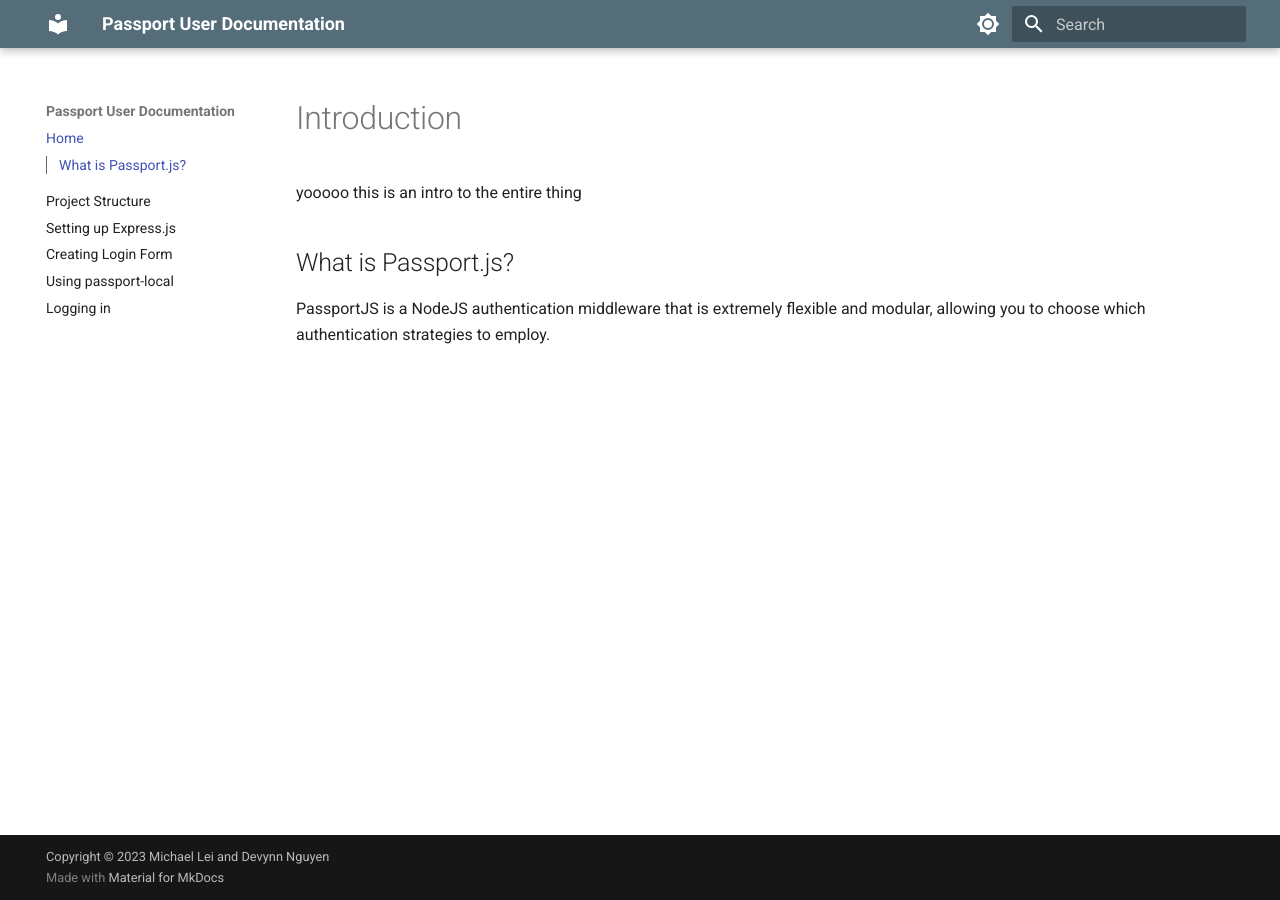
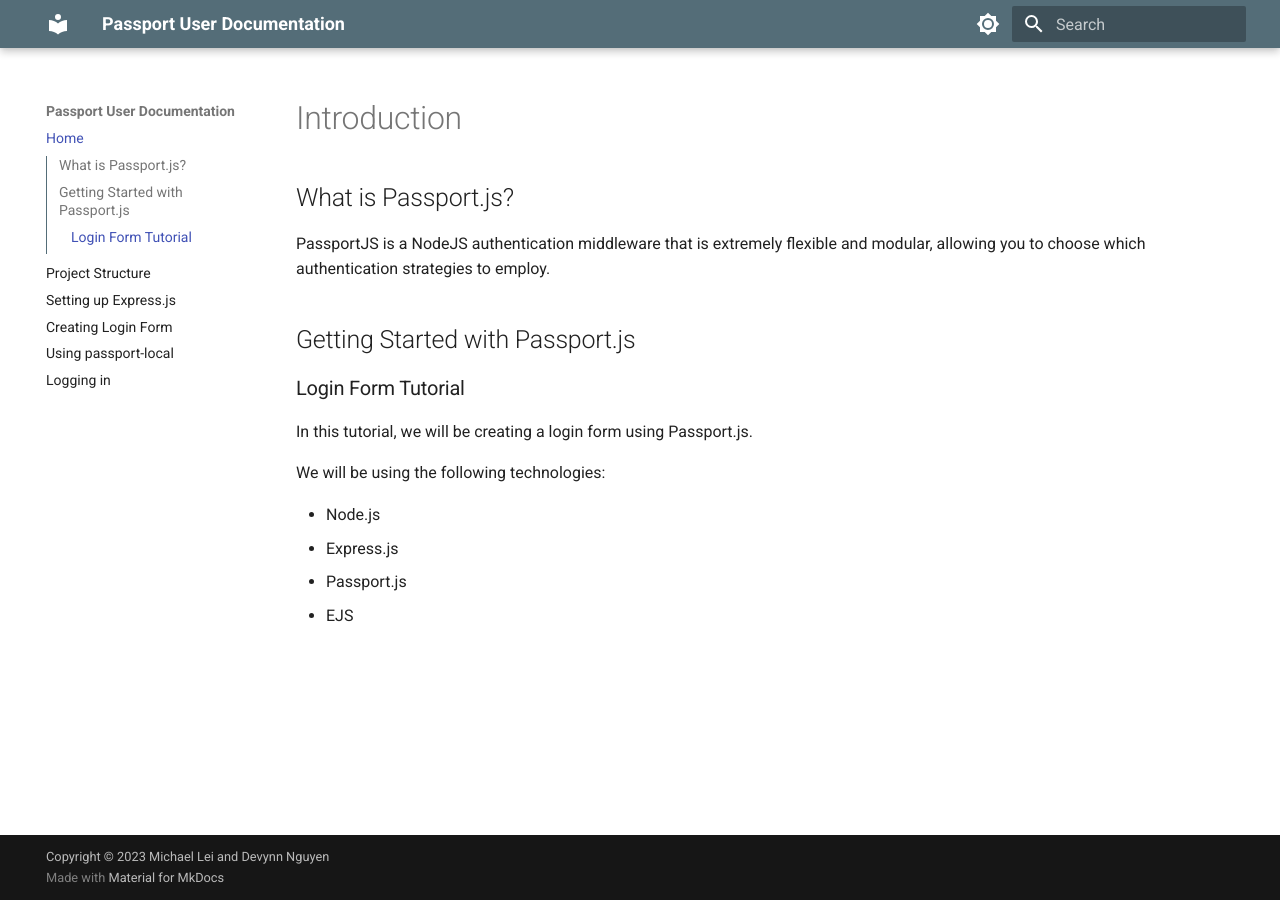
Before and after one commit to michaeleii/comm-documentation, an MkDocs documentation site: the page built from docs/index.md, in a window 1280 px wide. Built offline with MkDocs 1.6.1 and Material for MkDocs 9.7.7, drawn with Linux system fonts in a browser that asks for light colours.

Commit message:
Add content to the homepage

```diff
--- a/docs/index.md
+++ b/docs/index.md
@@ -1,7 +1,18 @@
 # Introduction
-
-yooooo this is an intro to the entire thing
 
 ## What is Passport.js?
 
 PassportJS is a NodeJS authentication middleware that is extremely flexible and modular, allowing you to choose which authentication strategies to employ.
+
+## Getting Started with Passport.js
+
+### Login Form Tutorial
+
+In this tutorial, we will be creating a login form using Passport.js.
+
+We will be using the following technologies:
+
+- Node.js
+- Express.js
+- Passport.js
+- EJS
```
